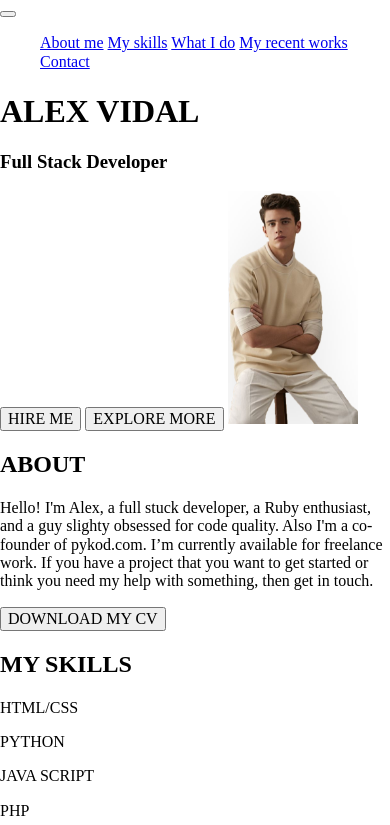
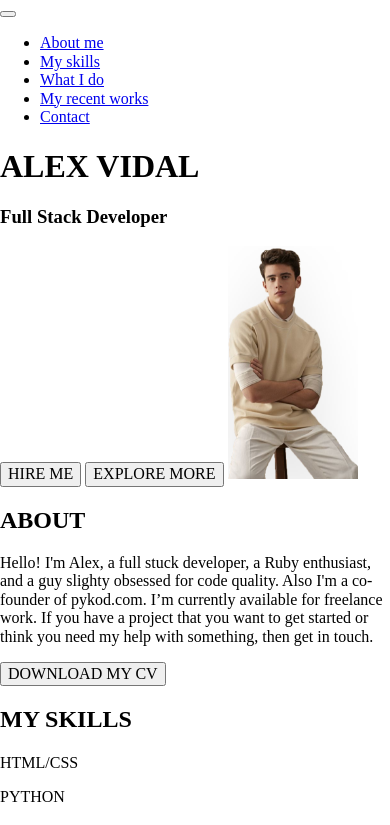
Before and after one commit to kajlu691/developer-portfolio-web-page, a website built with webpack: page src/index.html in a window 390 px wide. Both pictures are taken after a click on the button 8 px from the left and 14 px from the top of the page. Shown: the top 825 px of the page. Built offline with nearby package versions, Linux system fonts and the light colour scheme.

Commit message:
Updated mobile nav

```diff
--- a/src/index.html
+++ b/src/index.html
@@ -16,19 +16,19 @@
   <body>
     <main>
       <div class="wrapper">
-        <button class="hamburger hamburger--active">
+        <button class="hamburger">
           <span class="hamburger__box">
             <span class="hamburger__inner"></span>
           </span>
         </button>
       </div>
-      <nav>
-        <ul class="navigation">
-          <a href="#">About me</a>
-          <a href="#">My skills</a>
-          <a href="#">What I do</a>
-          <a href="#">My recent works</a>
-          <a href="#">Contact</a>
+      <nav class="navigation">
+        <ul class="navigation__list">
+          <li class="navigation__item"><a href="#">About me</a></li>
+          <li class="navigation__item"><a href="#">My skills</a></li>
+          <li class="navigation__item"><a href="#">What I do</a></li>
+          <li class="navigation__item"><a href="#">My recent works</a></li>
+          <li class="navigation__item"><a href="#">Contact</a></li>
         </ul>
       </nav>
       <header>
--- a/src/js/index.js
+++ b/src/js/index.js
@@ -1,9 +1,10 @@
-const hamburger = document.querySelector('.hamburger');
+import { elements } from './views/base';
 
-const handleClick = () => {
-  hamburger.preventDefault();
-  hamburger.classList.toggle('hamburger--active');
-  console.log('elo');
-};
-
-hamburger.addEventListener('click', handleClick);
+// Mobile navigation hamburger menu
+elements.hamburger.addEventListener('click', e => {
+  // Prevent event from firing twice
+  e.stopImmediatePropagation();
+  // Navigation's animation toggle
+  elements.hamburger.classList.toggle('hamburger--active');
+  elements.nav.classList.toggle('navigation--active');
+});
--- /dev/null
+++ b/src/js/views/base.js
@@ -0,0 +1,4 @@
+export const elements = {
+  hamburger: document.querySelector('.hamburger'),
+  nav: document.querySelector('.navigation'),
+};
```
Also changed, not shown: dist/css/main.css, dist/index.html.
